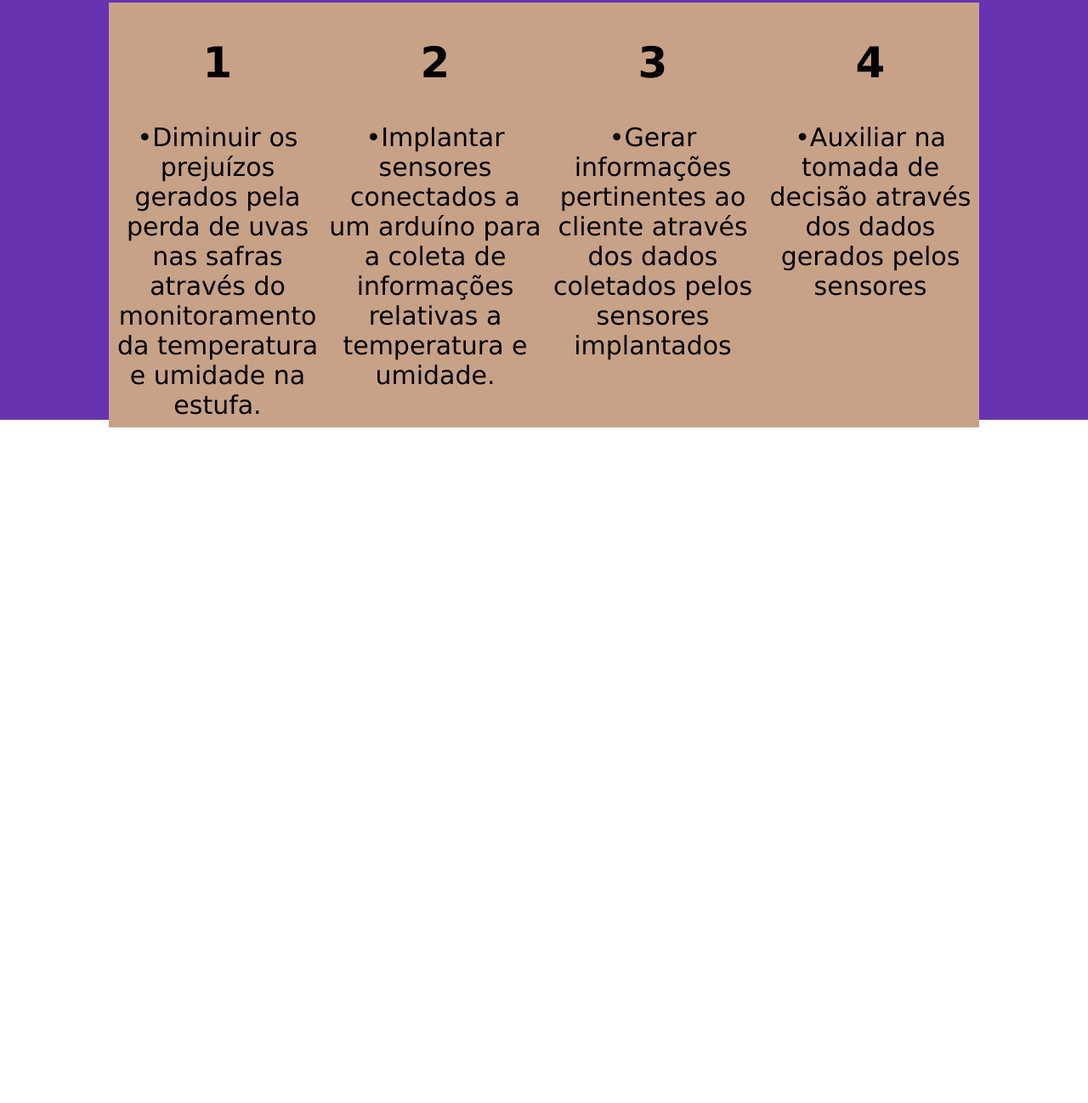
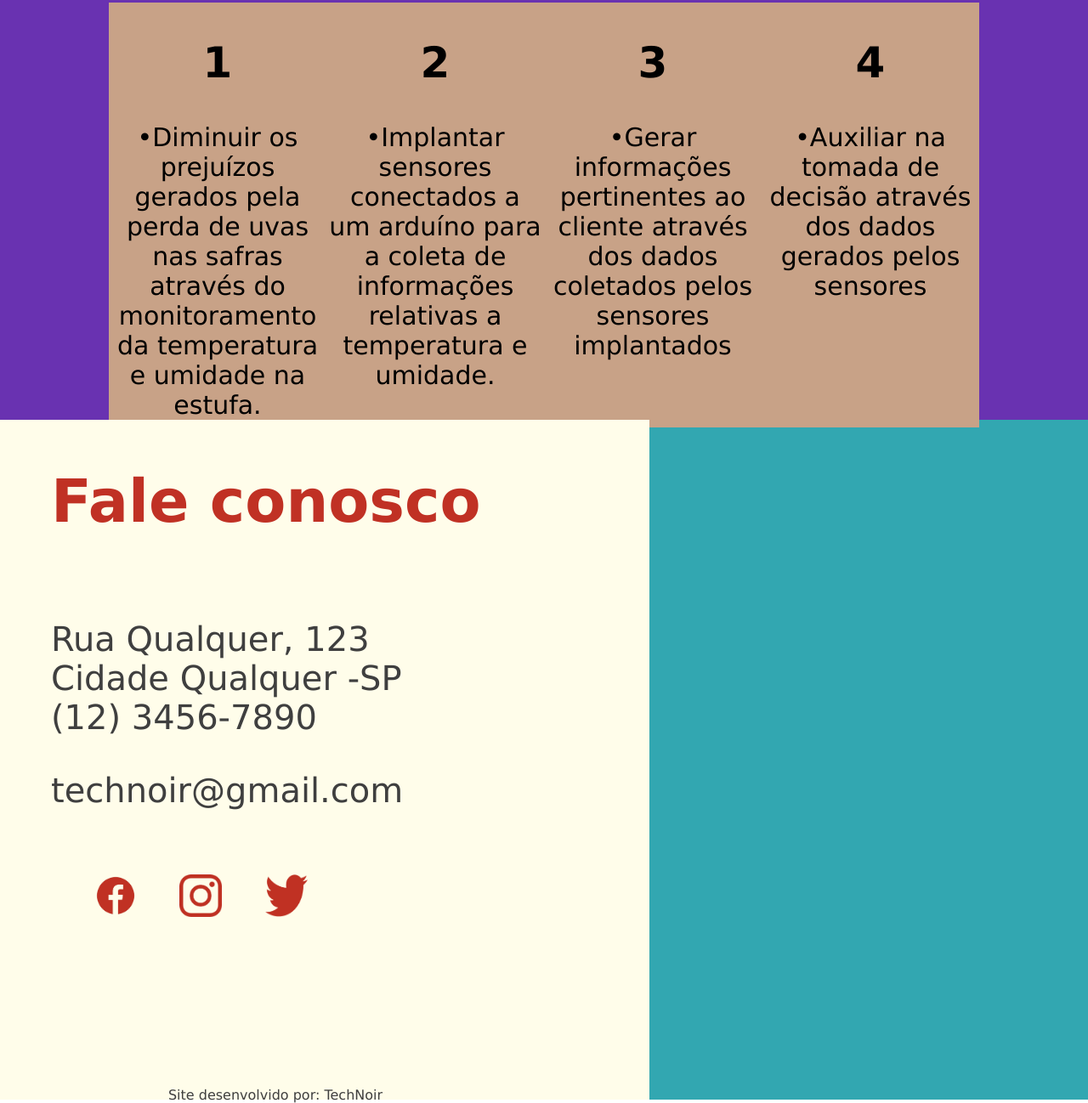
Before and after one commit to JuliaOJustino/vinTech_web, a plain HTML site: page html/vintec.html in a window 1280 px wide. Shown: the part 2768-4066 px from the top of the page at 85% size. Before the commit the page ends 3271 px from the top, so only its background shows below. Drawn offline with Linux system fonts and the light colour scheme; a web font is replaced by a local one.

Commit message:
Telas finalizadas, agora falta as imagens e fontes

```diff
--- a/css/style_vintech.css
+++ b/css/style_vintech.css
@@ -280,6 +280,69 @@ li{
     font-size: 30px;
 }
 
+/* Final Feito para você */
+
+/* Começo Fale Conosco */
+
+.fale_conosco{
+    display: flex;
+    height: 100%;
+    width: 100%;
+    background-color: #32a7b1;
+}
+
+.fale_conosco .container{
+    justify-content: start;
+    height: 100%;
+    width: 100%;
+}
+
+.fale_conosco .txt_fale{
+    height: 100vh;
+    width: 55%;
+    background-color: rgb(255, 253, 234);
+    display: flex;
+    flex-direction: column;
+    align-items: start;
+    justify-content: center;
+    padding-left: 60px;
+    color: rgb(63, 63, 63);
+}
+
+.fale_conosco .txt_fale h2{
+    font-size: 70px;
+    color: #c03124;
+}
+
+.fale_conosco p{
+    width: 600px;
+    font-size: 40px;
+}
+
+.fale_conosco .txt_fale a{
+    color: rgb(63, 63, 63);;
+    font-size: 40px;
+}
+
+.fale_conosco img{
+    height: 50px;
+    width: 50px;
+    color: #c03124;
+}
+
+.fale_conosco .icones_fale{
+    width: 50%;
+    display: flex;
+    justify-content: center;
+    justify-content: space-evenly;
+}
+
+.fale_conosco span{
+    margin-top: 200px;
+    width: 75%;
+    text-align: center;
+}
+
 /*Final social*/
 /*Inicio*/
 .footer .container {
--- a/html/vintec.html
+++ b/html/vintec.html
@@ -112,6 +112,28 @@
             </div>
         </div>
     </div>
+    <!-- Final Feito para você -->
+    <div class="fale_conosco">
+        <div class="container">
+            <div class="txt_fale">
+                <h2>Fale conosco</h2>
+                <p>
+                    Rua Qualquer, 123<br>
+                    Cidade Qualquer -SP<br>
+                    (12) 3456-7890<br>
+                </p>
+                <a>technoir@gmail.com</a>
+                <br><br><br><br>
+                <div class="icones_fale">
+                    <img src="../img/facebook.png">
+                    <img src="../img/instagram.png">
+                    <img src="../img/twitter.png">
+                </div>
+                <span>Site desenvolvido por: TechNoir</span>
+            </div>
+        </div>
+    </div>
+    <!-- Começo Fale conosco -->
 
 
 </body>
```
Also changed, not shown: img/facebook.png (added), img/instagram.png (added), img/twitter.png (added).
